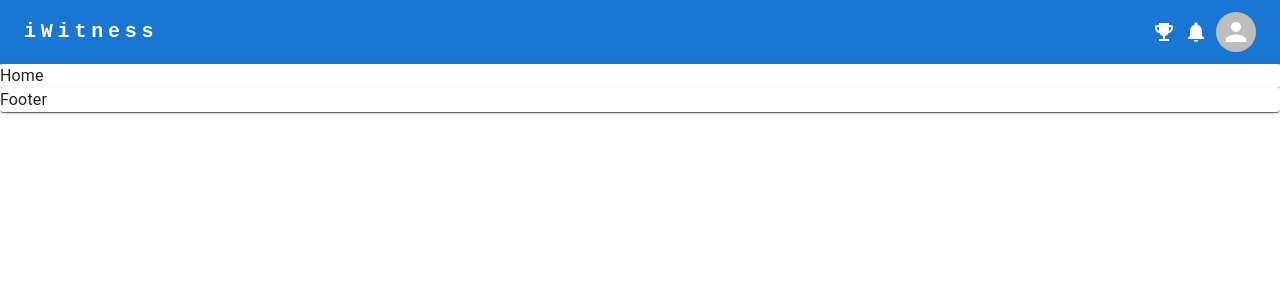
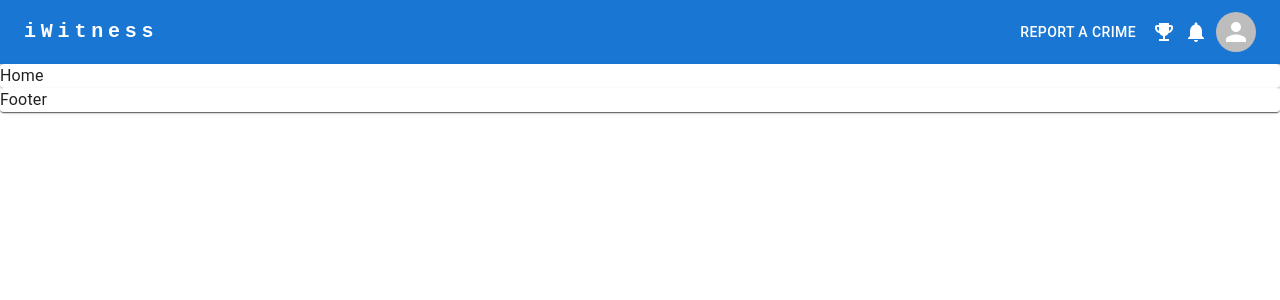
Before and after one commit to jrs-coding-school/summer-2023-group-project, a React (Create React App) app in the folder ui/: page / in a window 1280 px wide. Shown: the top 300 px of the page. Built offline with nearby package versions, Linux system fonts and the light colour scheme.

Commit message:
added report a crime

```diff
--- a/ui/src/layouts/Navbar.js
+++ b/ui/src/layouts/Navbar.js
@@ -73,7 +73,11 @@ function Navbar() {
 								onClick={handleOpenNavMenu}
 								color='inherit'
 							>
-								<MenuIcon />
+
+								<MenuIcon>
+
+								</MenuIcon>
+
 							</IconButton>
 							<Menu
 								id='menu-appbar'
@@ -123,6 +127,12 @@ function Navbar() {
 								color: 'white',
 							}}
 						>
+							<Link to='/report' style={{ textDecoration: 'none' }}><Button sx={{
+										display: { xs: 'none', md: 'flex' },
+										mr: 1,
+										textDecoration: 'none',
+										color: 'white',
+									}}>Report a Crime</Button></Link>
 							{/* linked the leaderboard trophy icon to /leaderboard */}
 							<Link to='/leaderboard'>
 								<EmojiEventsIcon
```
